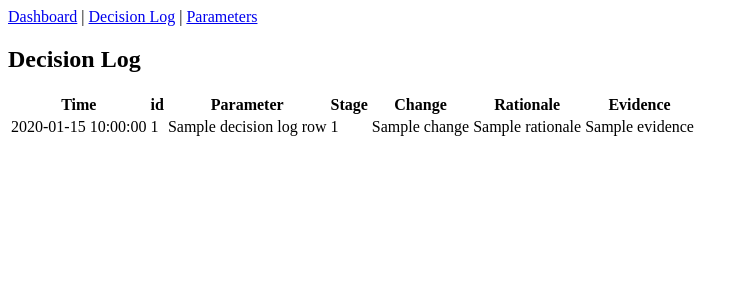
After one commit to jhp212/com2020-game-telemetry, a FastAPI app: template dashboard/templates/decision_log.html in a window 1280 px wide. The commit adds this page. Shown: the top 300 px of the page, without its empty margins (0-749 px from the left). Run offline with FastAPI, Linux system fonts and the light colour scheme; the template is opened without the code that fills it: most values are stand-ins (such as "Sample title", 1, 10 or a date in 2020).

Commit message:
Further Additions to Dashboard and Seeding Improvements

```diff
--- a/dashboard/app.py
+++ b/dashboard/app.py
@@ -31,7 +31,7 @@ def get_db():
 async def dashboard(request: Request, db: Session = Depends(get_db)):
 
     raw = (
-        db.query(Telemetry).order_by(Telemetry.dateTime.desc()).limit(200).all()
+        db.query(Telemetry).order_by(Telemetry.dateTime.desc()).limit(300).all()
     )
 
     telemetry_rows = []
@@ -43,10 +43,57 @@ async def dashboard(request: Request, db: Session = Depends(get_db)):
                 "stage_id": t.stage_id,
                 "telemetry_type": t.telemetry_type,
                 "data": t.data,
-                "enemy_damage_multiplier": random.randint(1, 5)
             }
         )
     return templates.TemplateResponse(
         "dashboard.html",
         {"request": request, "title": "Telemetry Dashboard", "telemetry_rows": telemetry_rows}
     )
+
+
+@app.get("/decisionLog", response_class=HTMLResponse)
+async def decisionLog(request: Request, db: Session = Depends(get_db)):
+
+    raw = (
+        db.query(DecisionLog).order_by(DecisionLog.dateTime.desc()).limit(300).all()
+    )
+
+    decision_log_rows = []
+    for d in raw:
+        decision_log_rows.append(
+            {
+                "dateTime": d.dateTime,
+                "id": d.id,
+                "parameter_name" : d.parameter_name,
+                "stage_id": d.stage_id,
+                "change": d.change,
+                "rationale": d.rationale,
+                "evidence": d.evidence
+            }
+        )
+
+    return templates.TemplateResponse(
+        "decision_log.html",
+        {"request": request, "title": "Decision Log", "decision_log_rows": decision_log_rows}
+    )
+
+@app.get("/parameters", response_class=HTMLResponse)
+async def parameters(request: Request, db: Session = Depends(get_db)):
+
+    raw = (
+        db.query(Parameters).limit(300).all()
+    )
+
+    parameter_rows = []
+    for p in raw:
+        parameter_rows.append(
+            {
+                "name": p.name,
+                "value": p.value,
+            }
+        )
+
+    return templates.TemplateResponse(
+        "parameters.html",
+        {"request": request, "title": "Parameters", "decision_log_rows": parameter_rows}
+    )
--- a/dashboard/templates/base.html
+++ b/dashboard/templates/base.html
@@ -10,6 +10,11 @@
     <link rel="stylesheet" href="{{ url_for('static', path='/css/style.css') }}">
 </head>
 <body>
+    <nav style="margin-bottom: 1rem;">
+        <a href="/">Dashboard</a> |
+        <a href="/decisionLog">Decision Log</a> |
+        <a href="/parameters">Parameters</a>
+    </nav>
     <main>
         {% block content %}{% endblock %}
     </main>
--- a/dashboard/templates/dashboard.html
+++ b/dashboard/templates/dashboard.html
@@ -11,7 +11,6 @@
         <th>Stage</th>
         <th>Event Type</th>
         <th>Data</th>
-        <th>Enemy Damage Multiplier</th>
 
 
       </tr>
@@ -24,7 +23,6 @@
           <td>{{ r.stage_id }}</td>
           <td>{{ r.telemetry_type }}</td>
           <td>{{ r.data }}</td>
-          <td>{{ r.enemy_damage_multiplier }}</td>
 
         </tr>
       {% endfor %}
--- /dev/null
+++ b/dashboard/templates/decision_log.html
@@ -0,0 +1,32 @@
+{% extends "base.html" %}
+{% block content %}
+  <h2>Decision Log</h2>
+
+  <table>
+    <thead>
+      <tr>
+        <th>Time</th>
+        <th>id</th>
+        <th>Parameter</th>
+        <th>Stage</th>
+        <th>Change</th>
+        <th>Rationale</th>
+        <th>Evidence</th>
+      </tr>
+    </thead>
+    <tbody>
+      {% for r in decision_log_rows %}
+        <tr>
+          <td>{{ r.dateTime }}</td>
+          <td>{{ r.id }}</td>
+          <td>{{ r.parameter_name }}</td>
+          <td>{{ r.stage_id }}</td>
+          <td>{{ r.change }}</td>
+          <td>{{ r.rationale }}</td>
+          <td>{{ r.evidence }}</td>
+
+        </tr>
+      {% endfor %}
+    </tbody>
+  </table>
+{% endblock %}
```
Also changed, not shown: dashboard/templates/parameters.html (added, +21 -0 lines), tests/db/seed.py (+13 -2 lines).
